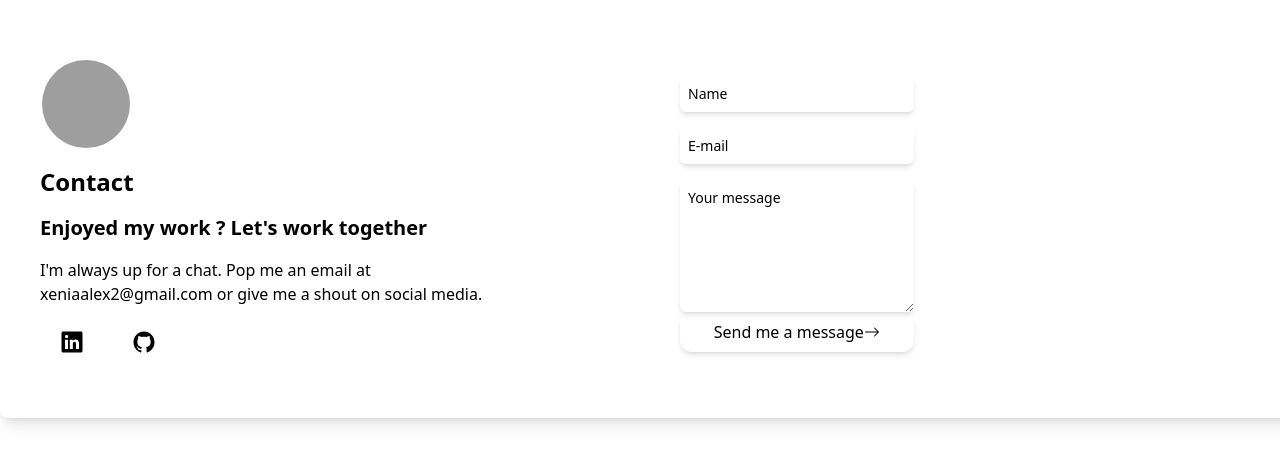
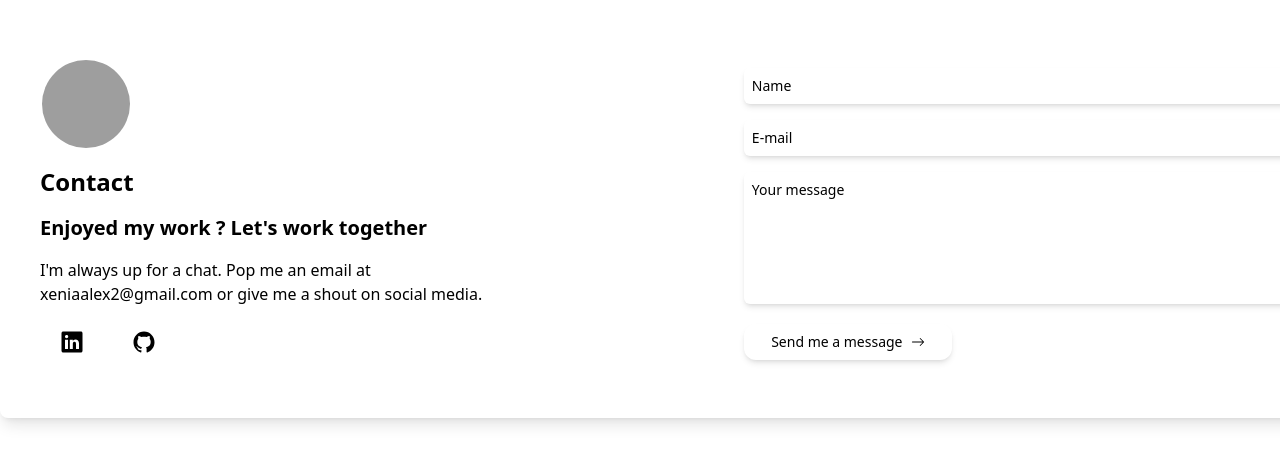
Before and after one commit to xeniaalex3/portfolio_xenia, a Next.js app: page /contact in a window 1280 px wide. Shown: the part 206-670 px from the top of the page. Built offline with nearby package versions, Linux system fonts and the light colour scheme; grey boxes are pictures that could not be loaded.

Commit message:
🐛 fix bugs with style css

```diff
--- a/src/components/Contact/Contact.tsx
+++ b/src/components/Contact/Contact.tsx
@@ -51,7 +51,7 @@ function Contact() {
 
   return (
     <section
-      className="w-[83rem] h-[26rem] bg-[var(--surface-primary)] mx-auto mt-[13rem] mb-[7rem] flex items-center justify-between shadow-lg rounded-lg"
+      className="w-[83rem] h-[26rem] bg-[var(--surface-primary)] mx-auto mt-[13rem] mb-[7rem] flex items-center justify-between shadow-lg rounded-lg gap-9"
       id="contact"
     >
       <div className="flex flex-col gap-4 w-2/5 px-10">
@@ -96,8 +96,8 @@ function Contact() {
           </Link>
         </div>
       </div>
-      <div className="w-[50%] flex flex-col gap-2">
-        <form onSubmit={handleSubmitSendMessage} className="w-[40%] px-4">
+      <div className="w-[47%] flex flex-col gap-2">
+        <form onSubmit={handleSubmitSendMessage} className="px-10">
           <TextInput
             id="firstname"
             placeholder="Name"
@@ -119,14 +119,15 @@ function Contact() {
             placeholder="Your message"
             value={message}
             setValue={handleMessage}
+            customCss='mb-5'
           />
           <CustomButton
             type="submit"
             text="Send me a message"
-            icon={<BsArrowRight />}
+            icon={<BsArrowRight className='ml-2'/>}
             color="violet"
             onSubmit={handleSubmitSendMessage}
-            customCss='w-[8rem] text-base font-normal'
+            customCss='!w-[13rem] !text-sm !font-normal'
           />
         </form>
       </div>
```
